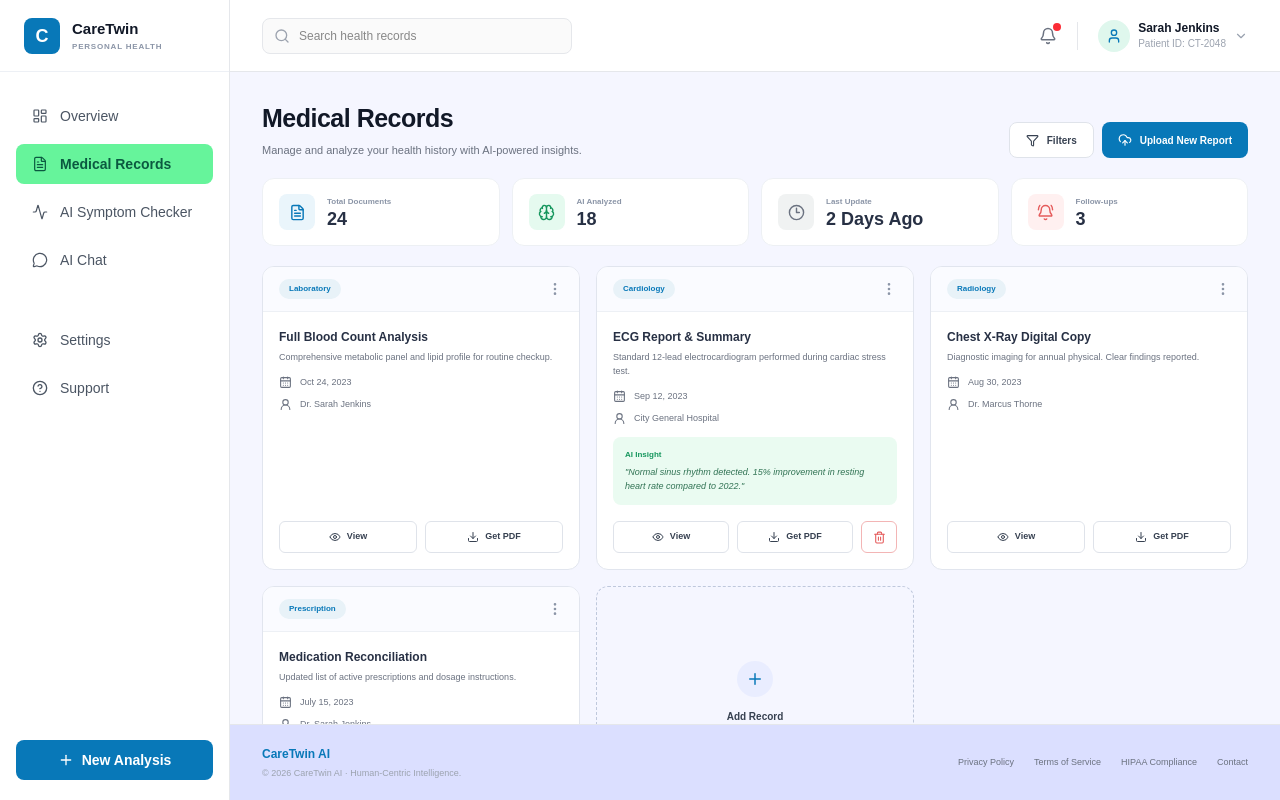
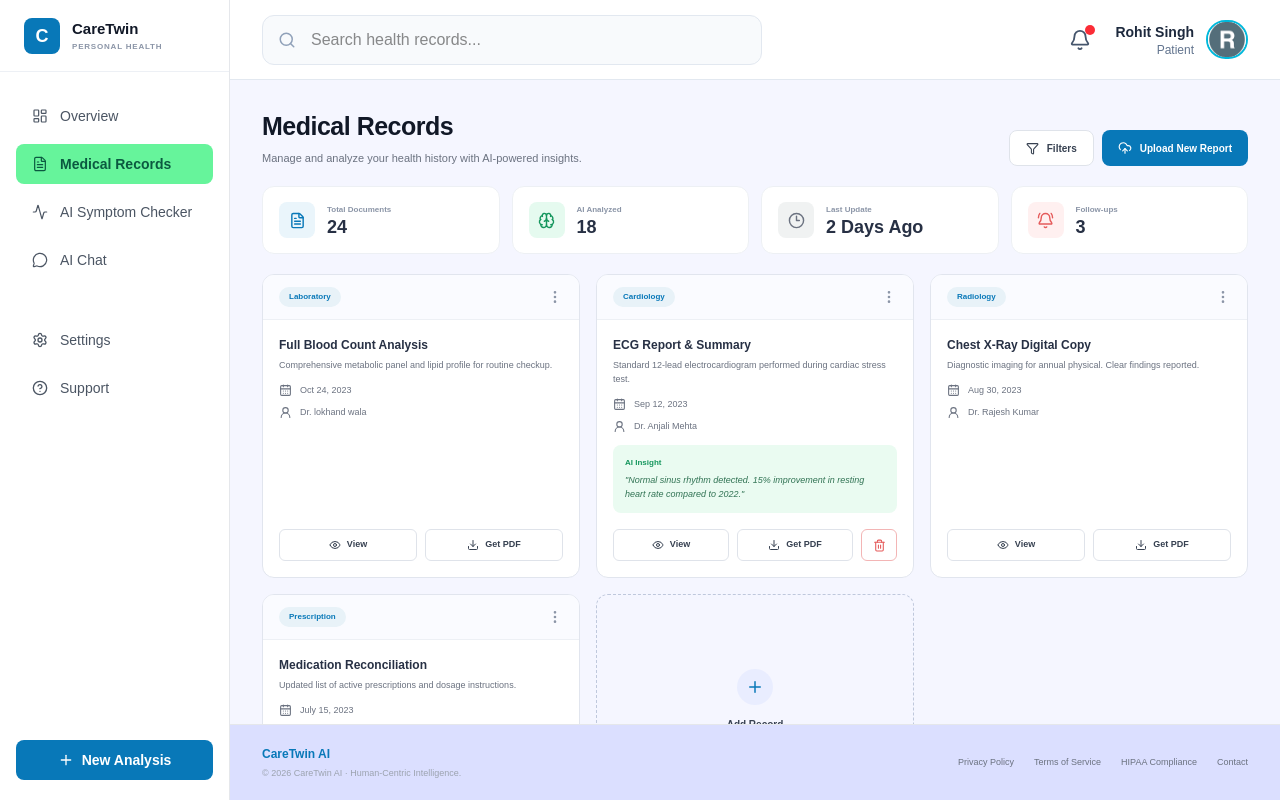
Before and after one commit to rohitsingh15072005/caretwin, a Next.js app: page /dashboard/medical-records in a window 1280 px wide. Built offline with nearby package versions, Linux system fonts and the light colour scheme.

Commit message:
name change and header change

```diff
--- a/app/dashboard/ai-chat/page.tsx
+++ b/app/dashboard/ai-chat/page.tsx
@@ -6,13 +6,13 @@ import AIChatSidebar from "../../../components/Dashboard/AIChat/AIChatSidebar";
 
 export default function AIChatPage() {
   return (
-    <div className="mx-auto w-full max-w-[1200px]">
+    <div className="mx-auto w-full max-w-300">
 
       {/* Header */}
       <AIChatHeader />
 
       {/* Chat Area */}
-      <div className="mt-5 grid min-h-[600px] grid-cols-1 gap-4 lg:grid-cols-[1fr_280px]">
+      <div className="mt-5 grid min-h-150 grid-cols-1 gap-4 lg:grid-cols-[1fr_280px]">
 
         {/* Main Chat */}
         <ChatWindow />
--- a/app/dashboard/medical-records/page.tsx
+++ b/app/dashboard/medical-records/page.tsx
@@ -23,7 +23,7 @@ export default function MedicalRecordsPage() {
           title="Full Blood Count Analysis"
           description="Comprehensive metabolic panel and lipid profile for routine checkup."
           date="Oct 24, 2023"
-          doctor="Dr. Sarah Jenkins"
+          doctor="Dr. lokhand wala"
         />
 
         <MedicalRecordCard
@@ -31,7 +31,7 @@ export default function MedicalRecordsPage() {
           title="ECG Report & Summary"
           description="Standard 12-lead electrocardiogram performed during cardiac stress test."
           date="Sep 12, 2023"
-          doctor="City General Hospital"
+          doctor="Dr. Anjali Mehta"
           analyzed
           analysis="Normal sinus rhythm detected. 15% improvement in resting heart rate compared to 2022."
         />
@@ -41,7 +41,7 @@ export default function MedicalRecordsPage() {
           title="Chest X-Ray Digital Copy"
           description="Diagnostic imaging for annual physical. Clear findings reported."
           date="Aug 30, 2023"
-          doctor="Dr. Marcus Thorne"
+          doctor="Dr. Rajesh Kumar"
         />
 
         <MedicalRecordCard
@@ -49,7 +49,7 @@ export default function MedicalRecordsPage() {
           title="Medication Reconciliation"
           description="Updated list of active prescriptions and dosage instructions."
           date="July 15, 2023"
-          doctor="Dr. Sarah Jenkins"
+          doctor="Dr. lokhand wala"
         />
 
         <AddRecordCard />
--- a/app/dashboard/settings/page.tsx
+++ b/app/dashboard/settings/page.tsx
@@ -109,7 +109,7 @@ export default function SettingsPage() {
 
                   <input
                     type="text"
-                    defaultValue="Sarah"
+                    defaultValue="Rohit"
                     className="w-full px-4 py-3 border border-slate-300 rounded-xl outline-none focus:border-cyan-600 text-black"
                   />
                 </div>
@@ -121,7 +121,7 @@ export default function SettingsPage() {
 
                   <input
                     type="text"
-                    defaultValue="Jenkins"
+                    defaultValue="Singh"
                     className="w-full px-4 py-3 border border-slate-300 rounded-xl outline-none focus:border-cyan-600 text-black"
                   />
                 </div>
@@ -137,7 +137,7 @@ export default function SettingsPage() {
 
                 <input
                   type="email"
-                  defaultValue="sarah.jenkins@example.com"
+                  defaultValue="rohitsinghyt43@gmail.com"
                   className="w-full px-4 py-3 border border-slate-300 rounded-xl outline-none focus:border-cyan-600 text-black"
                 />
 
--- a/app/dashboard/support/page.tsx
+++ b/app/dashboard/support/page.tsx
@@ -417,7 +417,7 @@ export default function SupportPage() {
                       </p>
 
                       <p className="text-sm text-slate-700">
-                        support@care-twin.com
+                        rohitsinghyt43@gmail.com
                       </p>
                     </div>
 
@@ -437,7 +437,7 @@ export default function SupportPage() {
                       </p>
 
                       <p className="text-sm text-slate-700">
-                        Mon - Fri: 8:00 AM - 6:00 PM EST
+                        Mon - Fri: 9:00 AM - 5:00 PM IST
                       </p>
                     </div>
 
@@ -457,7 +457,7 @@ export default function SupportPage() {
                       </p>
 
                       <p className="text-sm text-slate-700">
-                        123 Health Tech Plaza, Boston, MA
+                        Webel IT park, Kalyani, Nadia, West Bengal, India
                       </p>
                     </div>
 
--- a/components/Dashboard/AIChat/ChatWindow.tsx
+++ b/components/Dashboard/AIChat/ChatWindow.tsx
@@ -21,7 +21,7 @@ export default function ChatWindow() {
       id: 1,
       sender: "ai",
       text:
-        "Hello Sarah! I'm CareTwin AI. I can help you understand your medical records, symptoms, medications, and general health information. How can I help you today?",
+        "Hello Rohit! I'm CareTwin AI. I can help you understand your medical records, symptoms, medications, and general health information. How can I help you today?",
     },
   ]);
 
--- a/components/Dashboard/DashboardLayout.tsx
+++ b/components/Dashboard/DashboardLayout.tsx
@@ -10,13 +10,10 @@ import {
   Settings,
   HelpCircle,
   Plus,
-  Search,
-  Bell,
-  User,
-  ChevronDown,
 } from "lucide-react";
 
 import DashboardFooter from "./DashboardFooter";
+import Header from "./Header";
 
 export default function DashboardLayout({
   children,
@@ -120,6 +117,7 @@ export default function DashboardLayout({
             </Link>
 
           </div>
+
         </nav>
 
         {/* New Analysis */}
@@ -135,72 +133,16 @@ export default function DashboardLayout({
 
       </aside>
 
-
       {/* ================= MAIN AREA ================= */}
       <div className="ml-[230px] flex h-screen min-w-0 flex-1 flex-col">
 
-        {/* ================= HEADER ================= */}
-        <header className="flex h-[72px] shrink-0 items-center justify-between border-b border-[#e5e7eb] bg-white px-8">
-
-          {/* Search */}
-          <div className="relative w-[310px]">
-
-            <Search
-              size={16}
-              className="absolute left-3 top-1/2 -translate-y-1/2 text-[#9ca3af]"
-            />
-
-            <input
-              type="text"
-              placeholder="Search health records"
-              className="h-9 w-full rounded-lg border border-[#e5e7eb] bg-[#fafafa] pl-9 pr-4 text-xs outline-none focus:border-[#0878b8]"
-            />
-
-          </div>
-
-          {/* Right */}
-          <div className="flex items-center gap-5">
-
-            <button className="relative text-[#6b7280] hover:text-[#111827]">
-              <Bell size={18} />
-
-              <span className="absolute -right-1 -top-1 h-2 w-2 rounded-full bg-red-500" />
-            </button>
-
-            <div className="h-7 w-px bg-[#e5e7eb]" />
-
-            <button className="flex items-center gap-2">
-
-              <div className="flex h-8 w-8 items-center justify-center rounded-full bg-[#dff7ed] text-[#0878b8]">
-                <User size={16} />
-              </div>
-
-              <div className="hidden text-left sm:block">
-                <p className="text-xs font-semibold text-[#111827]">
-                  Sarah Jenkins
-                </p>
-
-                <p className="text-[10px] text-[#9ca3af]">
-                  Patient ID: CT-2048
-                </p>
-              </div>
-
-              <ChevronDown size={14} className="text-gray-400" />
-
-            </button>
-
-          </div>
-
-        </header>
-
+        {/* ================= SEPARATE HEADER COMPONENT ================= */}
+        <Header />
 
         {/* ================= SCROLLABLE CONTENT ================= */}
         <main className="flex-1 overflow-y-auto px-8 py-7">
-
           {children}
-
         </main>
-
 
         {/* ================= FOOTER ================= */}
         <DashboardFooter />
--- a/components/Dashboard/Header.tsx
+++ b/components/Dashboard/Header.tsx
@@ -9,7 +9,7 @@ export default function Header() {
 
       {/* Search Bar */}
 
-      <div className="relative w-[500px]">
+      <div className="relative w-125">
 
         <Search
           size={18}
--- a/components/Dashboard/Sidebar.tsx
+++ b/components/Dashboard/Sidebar.tsx
@@ -61,7 +61,7 @@ export default function Sidebar() {
             fixed
             left-4
             top-4
-            z-[100]
+            z-100
             flex
             h-11
             w-11
--- a/components/Dashboard/Welcomebanner.tsx
+++ b/components/Dashboard/Welcomebanner.tsx
@@ -3,7 +3,7 @@ export default function WelcomeBanner() {
     <section className="relative overflow-hidden rounded-2xl bg-[#121b32] px-7 py-7 text-white">
 
       {/* Content */}
-      <div className="relative z-10 max-w-[650px]">
+      <div className="relative z-10 max-w-162.5">
 
         {/* Status */}
         <div className="mb-3 inline-flex items-center gap-2 rounded-full bg-[#1d2d49] px-3 py-1">
@@ -16,13 +16,13 @@ export default function WelcomeBanner() {
 
         {/* Heading */}
         <h1 className="text-[25px] font-bold leading-[1.15] tracking-[-0.5px] sm:text-[28px]">
-          Hello, Sarah! Your health
+          Hello, Rohit! Your health
           <br />
           summary is up to date.
         </h1>
 
         {/* Description */}
-        <p className="mt-2 max-w-[520px] text-[11px] leading-[17px] text-[#b9c4d8]">
+        <p className="mt-2 max-w-130 text-[11px] leading-4.25 text-[#b9c4d8]">
           AI detected 3 improvements in your sleep patterns since the last
           sync. View your detailed medical report below.
         </p>
@@ -30,9 +30,9 @@ export default function WelcomeBanner() {
       </div>
 
       {/* Decorative circle */}
-      <div className="pointer-events-none absolute -right-20 -top-28 h-[300px] w-[300px] rounded-full border-[35px] border-[#1b2943]" />
+      <div className="pointer-events-none absolute -right-20 -top-28 h-75 w-75 rounded-full border-35 border-[#1b2943]" />
 
-      <div className="pointer-events-none absolute -right-5 -bottom-28 h-[220px] w-[220px] rounded-full border-[25px] border-[#17233b]" />
+      <div className="pointer-events-none absolute -right-5 -bottom-28 h-55 w-55 rounded-full border-25 border-[#17233b]" />
 
     </section>
   );
```
Also changed, not shown: public/images/profile.png (added).
